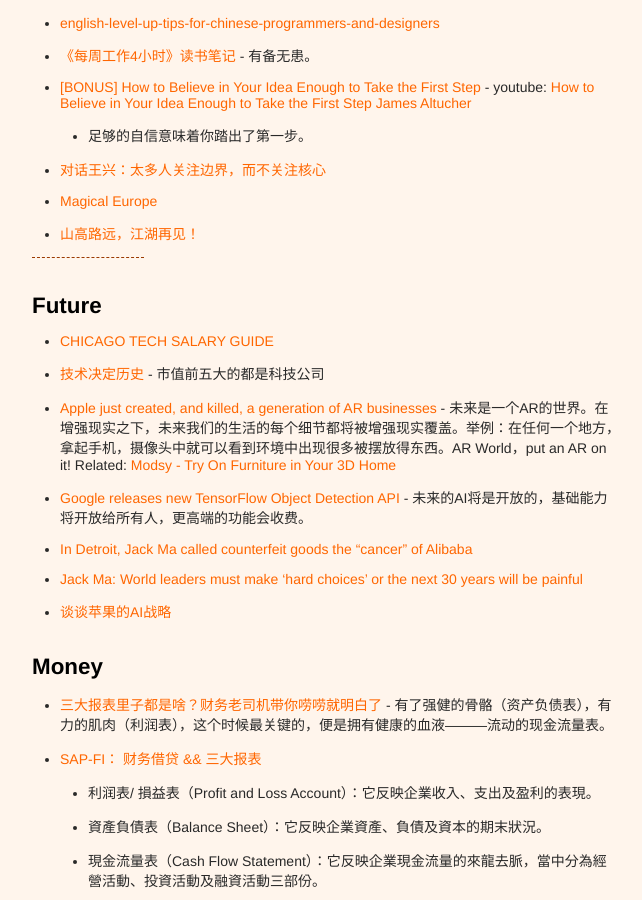
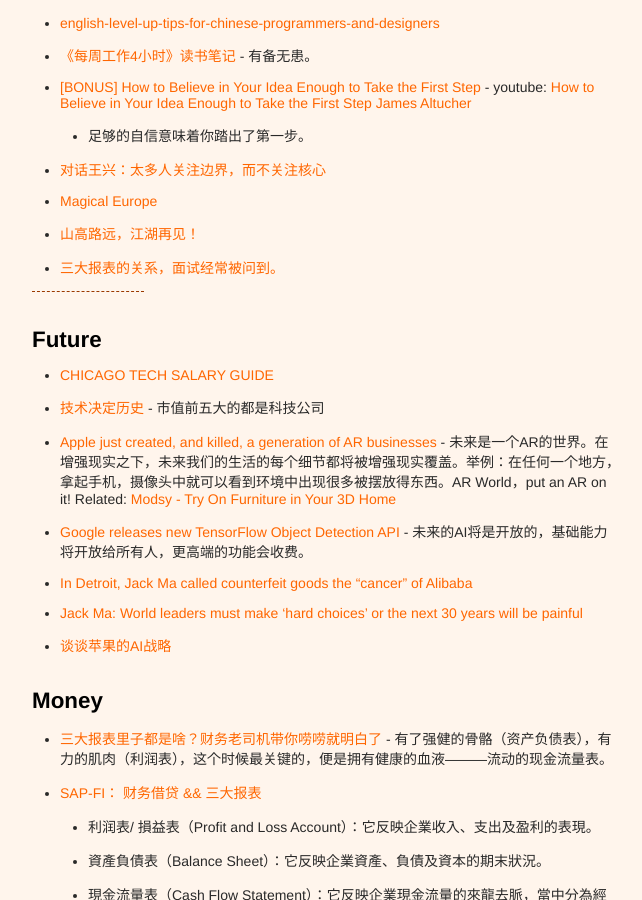
Before and after one commit to xianyuxmu/xianyuxmu.github.io, a Jekyll site: the page built from _posts/2017-06-01-monthly-reading.md, in a window 1280 px wide and 900 px high, scrolled down 452 px. Shown: the whole window, without its empty margins (314-956 px from the left). Built offline with Jekyll 4.4.1, drawn with Linux system fonts in a browser that asks for light colours; comment, search, counter and statistics services are not loaded.

Commit message:
Good 9nite

```diff
--- a/_posts/2017-06-01-monthly-reading.md
+++ b/_posts/2017-06-01-monthly-reading.md
@@ -25,6 +25,7 @@
 - [对话王兴：太多人关注边界，而不关注核心](https://www.sohu.com/a/150707340_118792)
 - [Magical Europe](https://vimeo.com/92179785)
 - [山高路远，江湖再见！](https://mp.weixin.qq.com/s/hp-PiBAtfZhtPuXWTE31LQ)
+- [三大报表的关系，面试经常被问到。](https://www.douban.com/group/topic/27556804/)
 
 
 ----
```
